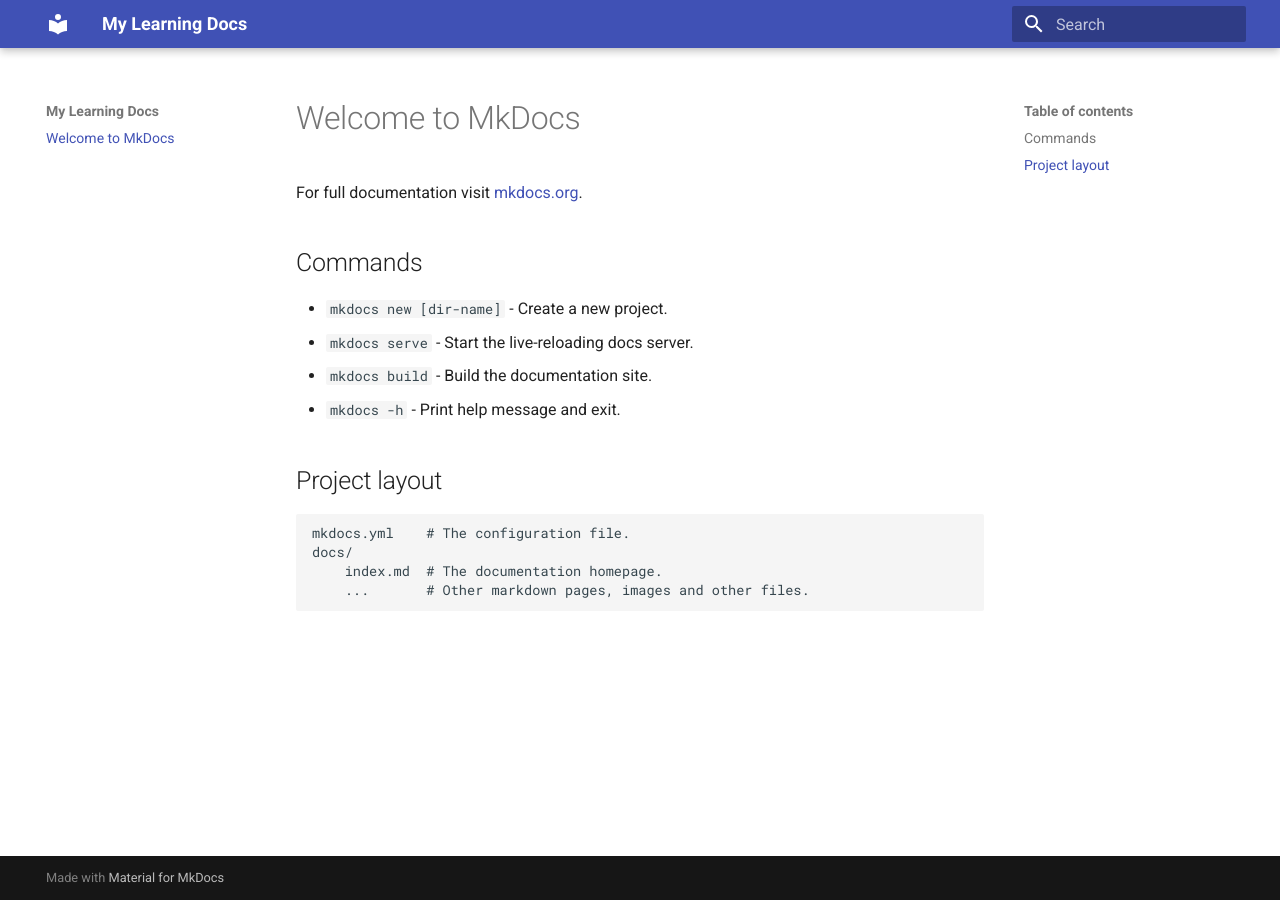
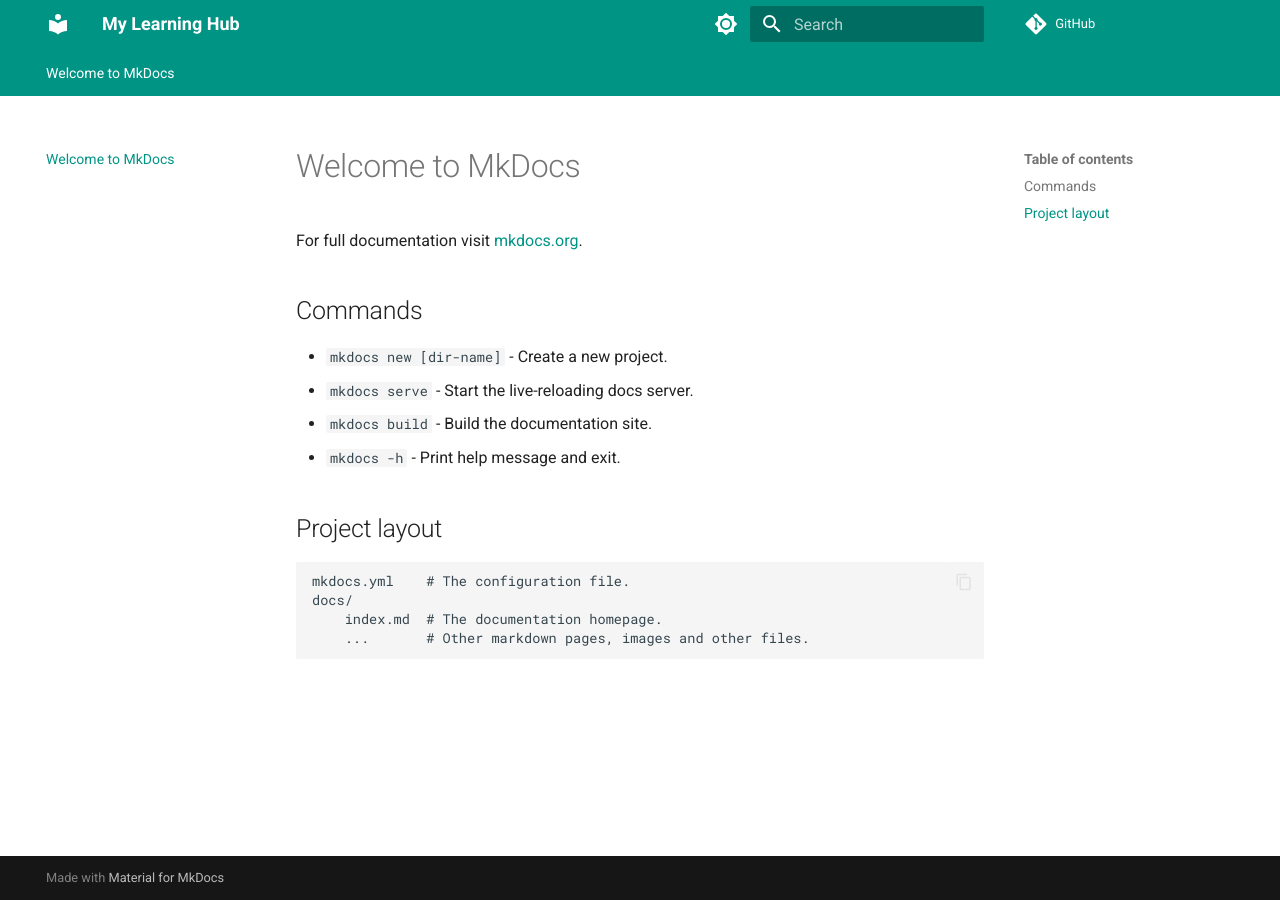
Before and after one commit to Code-Neptune/learning-docs, an MkDocs documentation site: the page built from docs/index.md, in a window 1280 px wide. Built offline with MkDocs 1.6.1 and Material for MkDocs 9.7.7, drawn with Linux system fonts in a browser that asks for light colours; comment, search, counter and statistics services are not loaded.

Commit message:
Update mkdocs.yml with site details and theme configuration

```diff
--- a/mkdocs.yml
+++ b/mkdocs.yml
@@ -1,3 +1,38 @@
-site_name: My Learning Docs
+site_name: My Learning Hub
+site_url: https://learning-docs.pages.dev # Update this later
+repo_url: https://github.com/Code-Neptune/learning-docs
+edit_uri: edit/main/docs/
+
 theme:
   name: material
+  palette:
+    # Toggle for Dark/Light mode
+    - scheme: default
+      primary: teal
+      accent: purple
+      toggle:
+        icon: material/brightness-7
+        name: Switch to dark mode
+    - scheme: slate
+      primary: teal
+      accent: purple
+      toggle:
+        icon: material/brightness-4
+        name: Switch to light mode
+  features:
+    - navigation.tabs        # Top level categories as tabs
+    - navigation.sections    # Group sidebar items
+    - navigation.expand      # Open folders by default
+    - search.suggest         # Intelligent search
+    - search.highlight       # Highlight search terms
+    - content.code.copy      # Copy button on code blocks
+
+markdown_extensions:
+  - admonition               # For "Note", "Warning" boxes
+  - pymdownx.highlight:      # Syntax highlighting
+      anchor_linenums: true
+  - pymdownx.superfences     # Better code blocks
+  - pymdownx.tabbed:         # Tabs inside content
+      alternate_style: true
+  - toc:
+      permalink: true        # Link to specific headers
```
